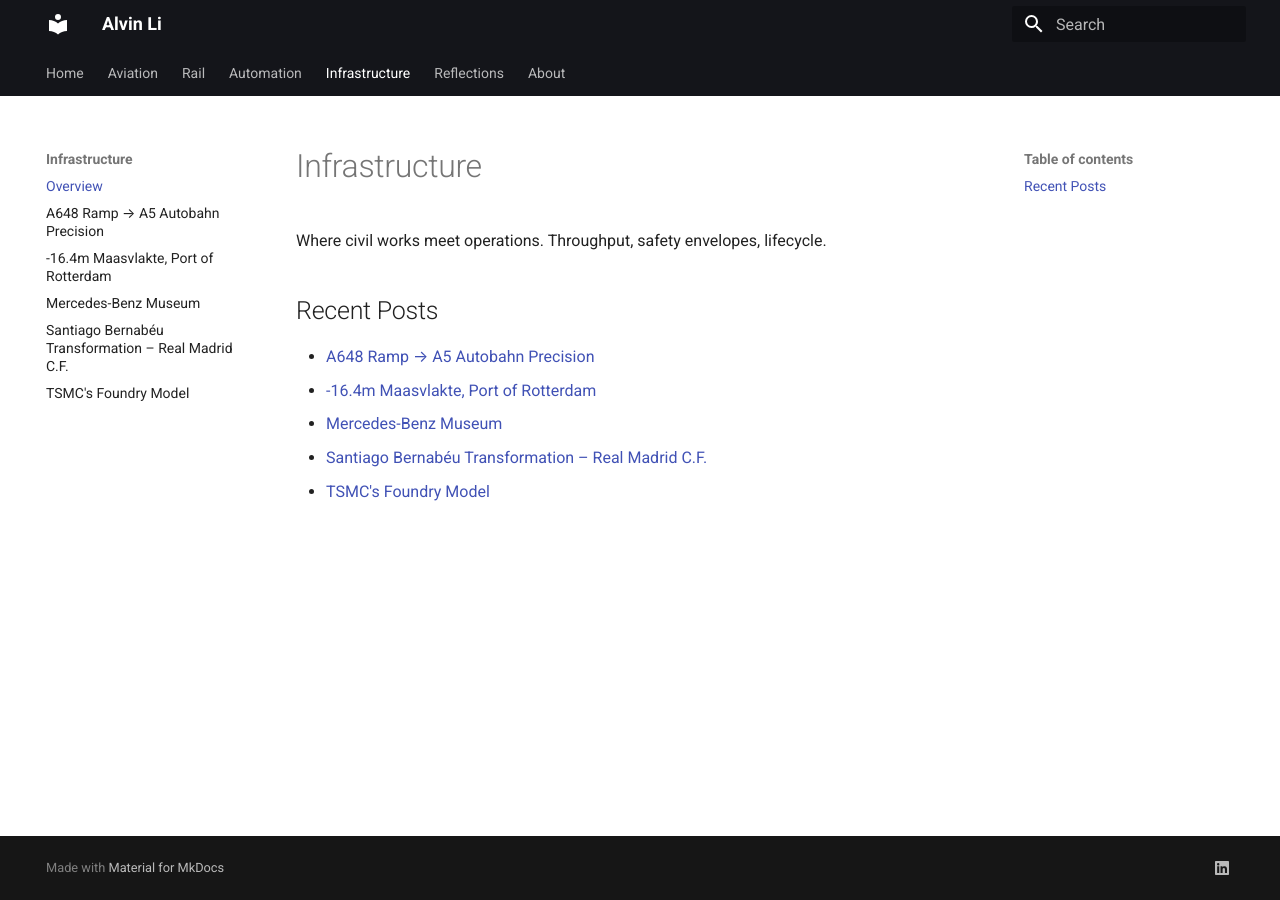
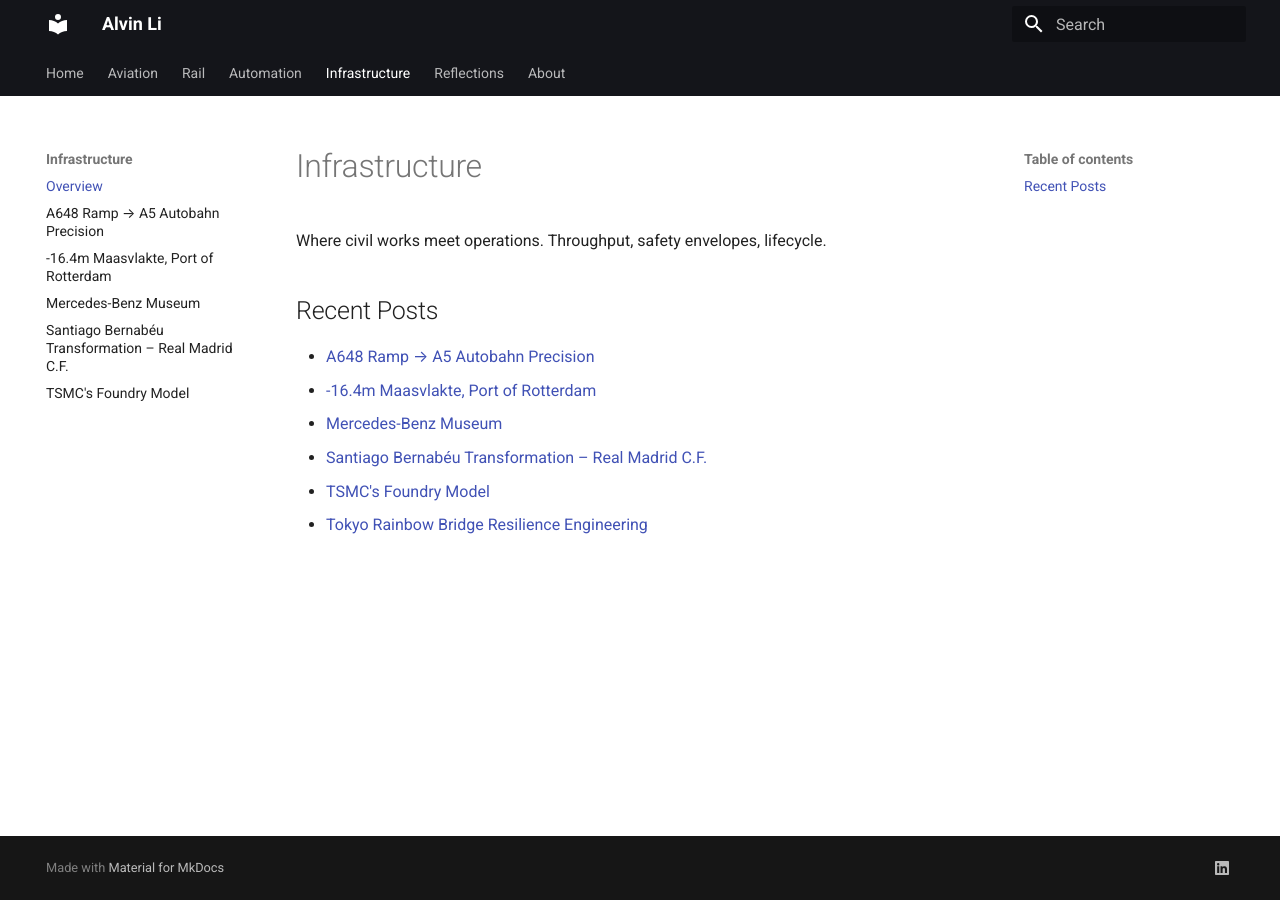
Before and after one commit to alvvvli/alvin-site, an MkDocs documentation site: the page built from docs/infrastructure/index.md, in a window 1280 px wide. Built offline with MkDocs 1.6.1 and Material for MkDocs 9.7.7, drawn with Linux system fonts in a browser that asks for light colours.

Commit message:
Update index.md

```diff
--- a/docs/infrastructure/index.md
+++ b/docs/infrastructure/index.md
@@ -8,3 +8,4 @@
 - [Mercedes-Benz Museum](benz.md)
 - [Santiago Bernabéu Transformation – Real Madrid C.F.](realmadrid.md)
 - [TSMC's Foundry Model](tsmcfoundry.md)
+- [Tokyo Rainbow Bridge Resilience Engineering](rainbowbridge.md)
```
